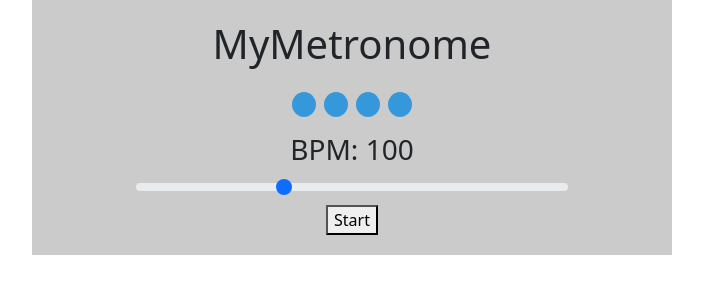
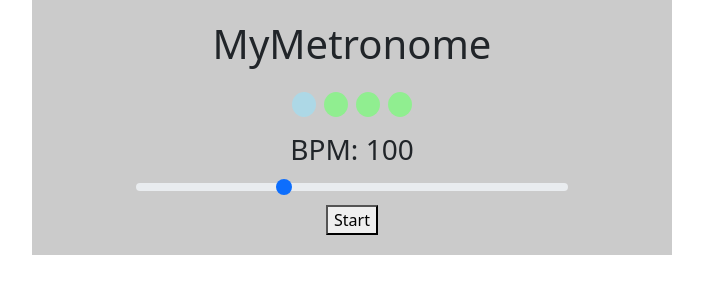
Before and after one commit to AdamJGav/Metronome, a React (Create React App) app in the folder client/: page / in a window 1280 px wide. Shown: the top 300 px of the page, without its empty margins (288-991 px from the left). Built offline with nearby package versions, Linux system fonts and the light colour scheme.

Commit message:
change beat colours

```diff
--- a/client/src/Beat.js
+++ b/client/src/Beat.js
@@ -1,6 +1,12 @@
-const Beat = ({index}) => {
+const Beat = ({index, beatNumber}) => {
+    const getBackgroundColour = () => {
+        return index+1 === beatNumber ? 'lightblue' : 'lightgreen';
+    }
+
     return (
-        <div key={index} className="Beat col mx-1">
+        <div key={index} className="Beat col mx-1" style={{ backgroundColor: getBackgroundColour() }}>
+            {/* {index+1}
+            {beatNumber} */}
         </div>
     );
 };
--- a/client/src/Metronome.js
+++ b/client/src/Metronome.js
@@ -8,8 +8,9 @@ const Metronome = () => {
   const [bpm, setBpm] = useState(100); // Default BPM
   const [isRunning, setIsRunning] = useState(false); // Track if the metronome is running
   const intervalRef = useRef(null); // Reference to store the interval ID
-  let beatNumber = useRef(0);
-  let totalBeats = useRef(4);
+  //useState on beatNumber so it can change in child component
+  let [beatNumber, setBeatNumber] = useState(1);
+  let [totalBeats, setTotalBeats] = useState(4);
 
   // Calculate the interval time in milliseconds
   let intervalTime = 60000 / bpm;
@@ -40,7 +41,7 @@ const Metronome = () => {
     const newBpm = event.target.value;
     setBpm(newBpm);
     intervalTime = 60000 / newBpm;
-    beatNumber = 1;
+    setBeatNumber(1);
 
     // If the metronome is running, reset the interval with the new BPM
     if (isRunning) {
@@ -50,9 +51,15 @@ const Metronome = () => {
   };
 
   const startTickLoop = () => {
+    setBeatNumber(1);
+    let sound = 'TICK';
     intervalRef.current = setInterval(() => {
-      beatNumber = beatNumber < 4 ? beatNumber+1 : 1;
-      let sound = beatNumber === 1 ? 'TICK' : 'tick';
+      setBeatNumber(prevBeatNumber => {
+        // Use the previous state value to calculate the next beat
+        const nextBeat = prevBeatNumber < 4 ? prevBeatNumber + 1 : 1;
+        sound = nextBeat === 1 ? 'TICK' : 'tick';
+        return nextBeat
+      });
       console.log(sound)
       // beepSound.play().catch((error) => {
       //   console.log("Audio play failed:", error);
@@ -68,12 +75,13 @@ const Metronome = () => {
       <div class="container">
         <div class="row py-3 d-inline-flex position-relative">
           {
-            Array.from({ length: totalBeats.current }, (_, index) => (
-              <Beat key={index} index={index}></Beat>
+            Array.from({ length: totalBeats }, (_, index) => (
+              <Beat key={index} index={index} beatNumber={beatNumber}></Beat>
             ))
           }
         </div>
         <h3>BPM: {bpm}</h3>
+        {/* <h3>Beat Num: {beatNumber}</h3> */}
         <div class="w-75 d-inline-flex position-relative">
         <input
           class="form-range"
```
